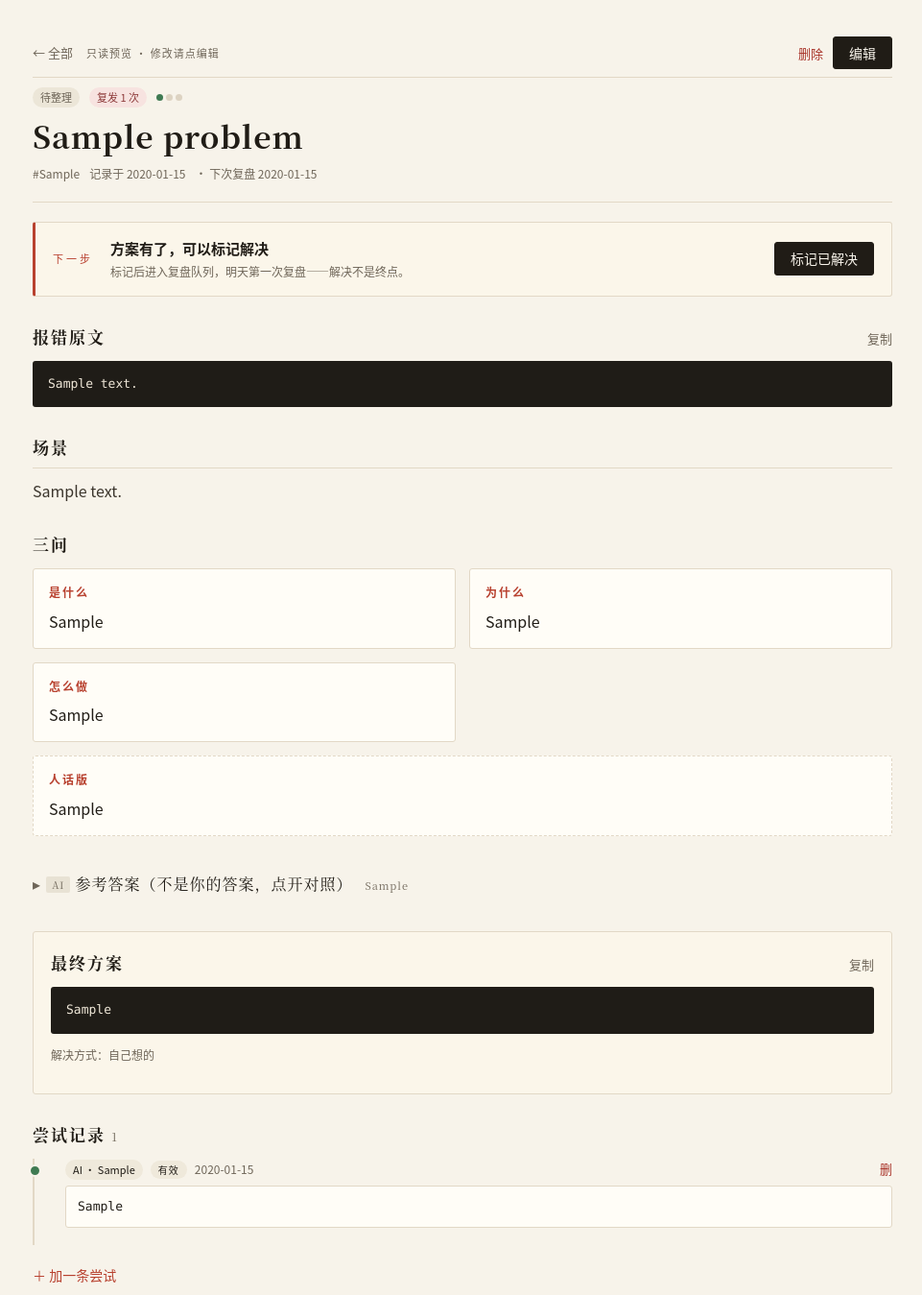
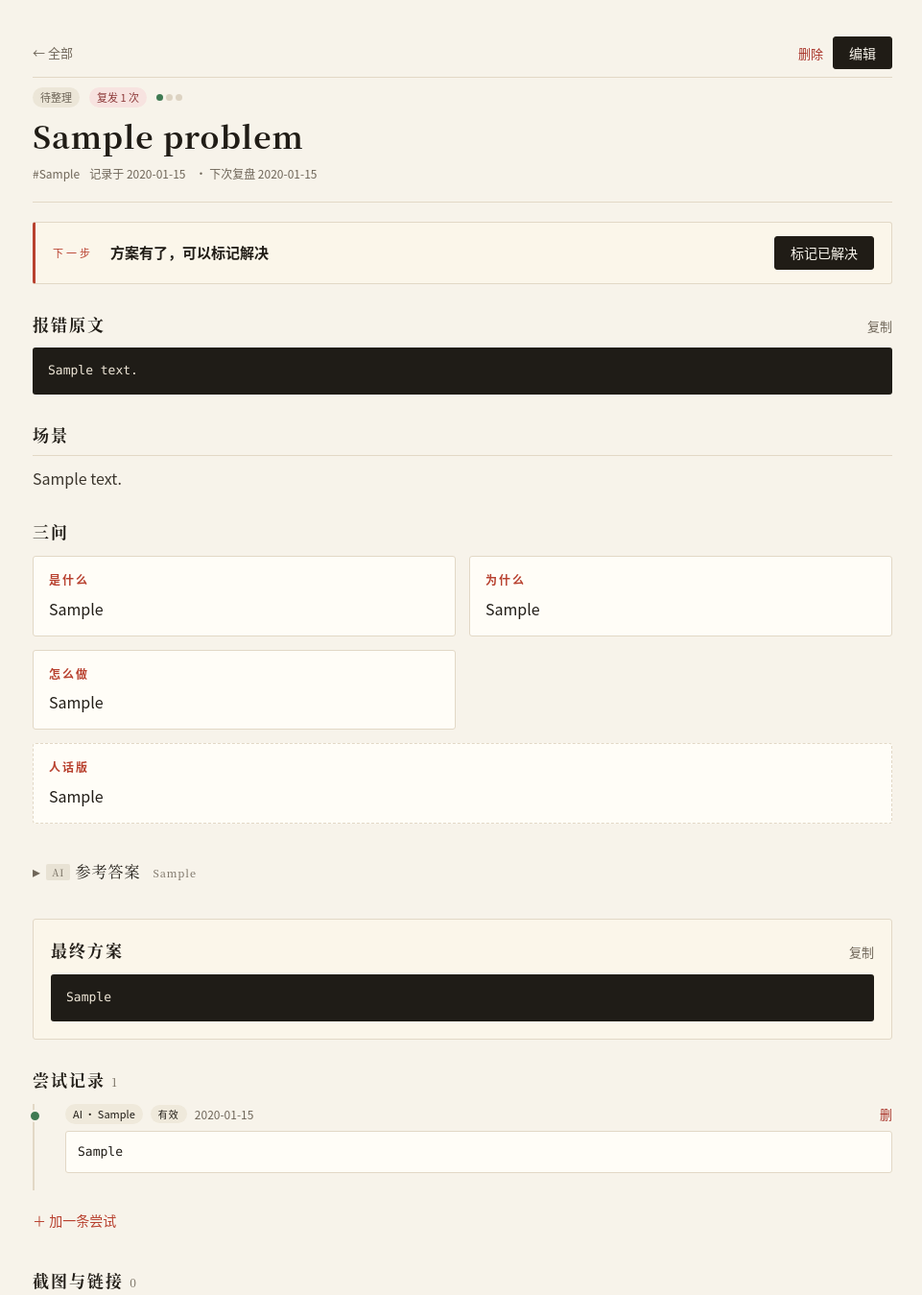
Before and after one commit to Serina815/askonce, a Node server app: page /p/1 in a window 1280 px wide. Shown: the part 61-1410 px from the top of the page at 96% size, without its empty margins (158-1119 px from the left). Run offline with Node 20, Linux system fonts and the light colour scheme; the visitor is signed in with stand-in values (Sample User, id 1); tables that the repository leaves empty hold one stand-in row (values such as "Sample post").

Commit message:
全站去除解释性文案，只保留标题 / 标签 / 操作
* 首页：删掉流程说明副标题；空状态只留「还没有卡片」
* 卡片页：删掉「只读预览」标记、下一步说明、重复提示说明、尝试为空的长句、粘贴提示
* 编辑页：三问与结论的字段名去掉括号说明；删掉顺序提示、AI 参考说明、上传说明、底部快捷键提示
* 复盘页：删掉「先自己想 30 秒」引导与「打开详情」链接，自评提示只留键盘对应关系
* 统计页：删掉三处面板注解与副标题
* 新建页 / 搜索 / 待整理 / 导出 / 登录：删掉引导句与卡片描述，导出只保留格式名
* 秒记浮层：删掉两句提示，输入框 placeholder 从长说明改为短标签
* 404 文案「回今天」统一改为「回全部」
* 给复盘「看答案」按钮补回与故障块的间距

```diff
--- a/public/static/style.css
+++ b/public/static/style.css
@@ -679,6 +679,7 @@ textarea { resize: vertical; }
 .review-meta { display: flex; gap: 8px; flex-wrap: wrap; margin: 0 0 14px; }
 .review-code { max-height: 220px; overflow: auto; }
 .review-prompt { margin: 18px 0 12px; color: var(--muted); font-size: 14px; }
+.review-card [data-reveal] { margin-top: 22px; }
 
 .review-answer { margin-top: 22px; padding-top: 18px; border-top: 1px dashed var(--line); }
 .answer-title { margin: 18px 0 8px; font-size: 13px; letter-spacing: 2px; color: var(--accent); }
--- a/src/server.js
+++ b/src/server.js
@@ -114,7 +114,7 @@ app.use('/', require('./routes/admin'));
 app.use((req, res) => {
   res.status(404).render('error', {
     title: '没有这个页面',
-    message: '这里什么都没有，回今天看看。',
+    message: '这里什么都没有，回全部看看。',
     status: 404,
   });
 });
--- a/src/views/error.ejs
+++ b/src/views/error.ejs
@@ -4,7 +4,7 @@
   <p class="error-code"><%= status %></p>
   <h1><%= title %></h1>
   <p class="hero-sub"><%= message %></p>
-  <p><a class="btn" href="/">回今天</a></p>
+  <p><a class="btn" href="/">回全部</a></p>
 </section>
 
 <%- include('partials/foot') %>
--- a/src/views/home.ejs
+++ b/src/views/home.ejs
@@ -13,7 +13,6 @@
   <div class="hero-main">
     <p class="kicker">全部</p>
     <h1><%= dueCount %> 张该复盘</h1>
-    <p class="hero-sub">记录 → 补三问 → 复盘。数字都在「统计」里。</p>
   </div>
   <div class="hero-actions">
     <% if (dueCount) { %>
@@ -35,7 +34,7 @@
 
   <% if (!cards.length) { %>
     <div class="empty-state">
-      <p class="empty">还没有卡片。下次卡住的时候按 <kbd>N</kbd>，5 秒记一张。</p>
+      <p class="empty">还没有卡片。</p>
       <button type="button" class="btn" data-open-capture>记第一个问题</button>
     </div>
   <% } else { %>
--- a/src/views/login.ejs
+++ b/src/views/login.ejs
@@ -2,7 +2,6 @@
 
 <section class="login-page">
   <h1>只问一次</h1>
-  <p class="hero-sub">这是你的私人问题库，先登录。</p>
 
   <% if (error) { %><p class="form-error"><%= error %></p><% } %>
 
--- a/src/views/partials/foot.ejs
+++ b/src/views/partials/foot.ejs
@@ -14,15 +14,13 @@
       <button type="button" class="linkbtn" data-close-capture>关闭 Esc</button>
     </div>
     <input class="capture-title" type="text" name="title" id="capture-title" placeholder="一句话：卡在哪儿？" required maxlength="200" autocomplete="off">
-    <textarea name="error_text" rows="4" placeholder="把报错原文粘进来（Ctrl+V 可以直接贴截图）"></textarea>
+    <textarea name="error_text" rows="4" placeholder="粘贴报错原文"></textarea>
     <div class="capture-row">
-      <input type="text" name="tags" placeholder="标签，逗号分隔：nginx,权限" maxlength="255">
+      <input type="text" name="tags" placeholder="标签" maxlength="255">
     </div>
     <input type="file" name="shot" id="capture-shot" accept="image/*" class="hidden-file">
     <div class="shot-preview" id="shot-preview" data-file-preview></div>
     <div class="capture-actions">
-      <span class="hint">先记下来，方案和「为什么」之后补。</span>
-      <span class="hint">Ctrl/⌘ + Enter 保存</span>
       <button type="submit" class="btn">保存</button>
     </div>
   </form>
--- a/src/views/problem.ejs
+++ b/src/views/problem.ejs
@@ -19,7 +19,6 @@
 <% if (duplicates && duplicates.length) { %>
 <section class="dup">
   <p class="dup-kicker">可能重复</p>
-  <p class="dup-lead">这张卡看起来像你以前记过的问题。如果是同一个坑，合并过去就行。</p>
   <ul class="dup-list">
     <% duplicates.forEach(function (d) { %>
       <li class="dup-item">
@@ -31,7 +30,6 @@
       </li>
     <% }) %>
   </ul>
-  <p class="hint">不是同一个问题？忽略这条提示就行，它只出现这一次。</p>
 </section>
 <% } %>
 
@@ -39,7 +37,6 @@
   <div class="preview-bar">
     <div class="preview-left">
       <a class="edit-back" href="/">← 全部</a>
-      <span class="preview-flag">只读预览 · 修改请点编辑</span>
     </div>
     <div class="preview-actions">
       <form action="/p/<%= problem.id %>/delete?_csrf=<%= csrfToken %>" method="post" data-confirm="删除这张卡？尝试记录和截图会一起删除。">
@@ -74,7 +71,6 @@
       <p class="next-kicker">状态</p>
       <div class="next-main">
         <p class="next-title">已归档</p>
-        <p class="next-hint">这张卡不再进入复盘队列。想重新用，编辑后标记已解决即可。</p>
       </div>
     </section>
   <% } else if (problem.status === 'draft' && !hasSolution) { %>
@@ -82,7 +78,6 @@
       <p class="next-kicker">下一步</p>
       <div class="next-main">
         <p class="next-title">还差一步：把三问补上</p>
-        <p class="next-hint">是什么 / 怎么解 / 为什么。AI 可以给草稿，但最后要用自己的话改一遍。</p>
       </div>
       <a class="btn" href="/p/<%= problem.id %>/edit">去补三问</a>
     </section>
@@ -91,7 +86,6 @@
       <p class="next-kicker">下一步</p>
       <div class="next-main">
         <p class="next-title">方案有了，可以标记解决</p>
-        <p class="next-hint">标记后进入复盘队列，明天第一次复盘——解决不是终点。</p>
       </div>
       <form action="/p/<%= problem.id %>/solve?_csrf=<%= csrfToken %>" method="post" data-busy>
         <button class="btn" type="submit">标记已解决</button>
@@ -102,7 +96,6 @@
       <p class="next-kicker">下一步</p>
       <div class="next-main">
         <p class="next-title">今天该复盘这张</p>
-        <p class="next-hint">先别翻答案，自己想 30 秒，再点「看答案」自评。</p>
       </div>
       <a class="btn" href="/review">去复盘</a>
     </section>
@@ -111,7 +104,6 @@
       <p class="next-kicker">状态</p>
       <div class="next-main">
         <p class="next-title"><%= problem.status === 'mastered' ? '已掌握' : '等待下次复盘' %></p>
-        <p class="next-hint">下次复盘：<%= problem.next_review_on || '—' %></p>
       </div>
       <form action="/p/<%= problem.id %>/recur?_csrf=<%= csrfToken %>" method="post" data-confirm="记一次复发？掌握度会 -1，下次复盘提到今天。" data-busy>
         <button class="btn ghost" type="submit">又遇到了</button>
@@ -144,10 +136,7 @@
     </div>
 
     <% if (!problem.q_what && !problem.q_how && !problem.q_why && !problem.q_plain) { %>
-      <p class="empty">
-        还没写。可以自己用三句话想清楚，也可以点上面的「生成 AI 参考」拿一份对照——
-        但最后一定要改写成你自己的话。
-      </p>
+      <p class="empty">还没写。</p>
     <% } else { %>
       <div class="qa">
         <div class="qa-item">
@@ -177,22 +166,21 @@
   <% if (problem.ai_what || problem.ai_why || problem.ai_how) { %>
     <details class="block ai-ref-block">
       <summary>
-        <span class="ai-badge">AI</span>
-        参考答案（不是你的答案，点开对照）
+        <span class="ai-badge">AI</span> 参考答案
         <span class="ai-meta"><%= problem.ai_model || 'AI' %></span>
       </summary>
       <div class="ai-ref">
         <div class="ai-block">
           <h3>是什么</h3>
-          <p class="pre-wrap"><%= problem.ai_what || '（没生成）' %></p>
+          <p class="pre-wrap"><%= problem.ai_what || '—' %></p>
         </div>
         <div class="ai-block">
           <h3>为什么</h3>
-          <p class="pre-wrap"><%= problem.ai_why || '（没生成）' %></p>
+          <p class="pre-wrap"><%= problem.ai_why || '—' %></p>
         </div>
         <div class="ai-block">
           <h3>怎么做</h3>
-          <p class="pre-wrap"><%= problem.ai_how || '（没生成）' %></p>
+          <p class="pre-wrap"><%= problem.ai_how || '—' %></p>
         </div>
         <div class="ai-ref-actions">
           <a class="linkbtn" href="/p/<%= problem.id %>/edit#ai-ref">去编辑页生成 / 管理参考</a>
@@ -208,9 +196,6 @@
         <button type="button" class="linkbtn" data-copy="final-solution">复制</button>
       </div>
       <pre class="code" id="final-solution"><%= problem.final_solution %></pre>
-      <p class="hint">
-        解决方式：<%= problem.source === 'self' ? '自己想的' : problem.source === 'ai' ? 'AI 给的' : problem.source === 'doc' ? '查文档' : problem.source === 'mixed' ? '混合' : '未标注' %>
-      </p>
       <%- include('partials/shots', { shots: fieldShots.final_solution, field: 'final_solution', problemId: problem.id }) %>
     </section>
   <% } %>
@@ -221,7 +206,7 @@
     </div>
 
     <% if (!attempts.length) { %>
-      <p class="empty">还没有尝试。把 AI 给的方案、文档里找到的做法都记下来，包括没用的那些。</p>
+      <p class="empty">还没有尝试。</p>
     <% } %>
 
     <ol class="timeline">
@@ -269,11 +254,9 @@
             <option value="unknown">未验证</option>
           </select>
         </div>
-        <textarea name="solution" rows="4" required placeholder="把方案贴进来。无效的方案也要记——它会告诉你 AI 在哪儿不靠谱。"></textarea>
-        <p class="hint">Ctrl+V 可粘贴截图，会跟着这条尝试保存</p>
+        <textarea name="solution" rows="4" required placeholder="把方案贴进来。"></textarea>
         <div class="form-foot">
           <button class="btn" type="submit">保存尝试</button>
-          <span class="hint">截图会跟着这条尝试一起保存</span>
         </div>
       </form>
     </details>
@@ -306,7 +289,7 @@
       <form action="/p/<%= problem.id %>/artifacts?_csrf=<%= csrfToken %>" method="post">
         <div class="row">
           <input type="url" name="url" placeholder="https://…" required maxlength="1000">
-          <input type="text" name="note" placeholder="备注（可空）" maxlength="255">
+          <input type="text" name="note" placeholder="备注" maxlength="255">
         </div>
         <button class="btn" type="submit">添加</button>
       </form>
--- a/src/views/search.ejs
+++ b/src/views/search.ejs
@@ -12,7 +12,6 @@
 <section class="hero small">
   <p class="kicker">搜索</p>
   <h1><%= q ? '“' + q + '”' : '搜一张卡' %></h1>
-  <p class="hero-sub">按报错原文找最准 —— 再踩同一个坑时，你手上只有一段报错。</p>
 </section>
 
 <form class="search-form" action="/search" method="get">
@@ -22,7 +21,7 @@
 
 <% if (q && !problems.length) { %>
   <div class="empty-state">
-    <p class="empty">没有匹配的卡。也许是第一次遇到——按 <kbd>N</kbd> 记下来。</p>
+    <p class="empty">没有匹配的卡。</p>
     <button type="button" class="btn" data-open-capture>记一个问题</button>
   </div>
 <% } %>
```
Also changed, not shown: src/views/drafts.ejs (+2 -5 lines), src/views/edit.ejs (+11 -20 lines), src/views/export.ejs (+3 -10 lines), src/views/new.ejs (+3 -6 lines), src/views/review.ejs (+4 -9 lines), src/views/stats.ejs (+3 -4 lines).
